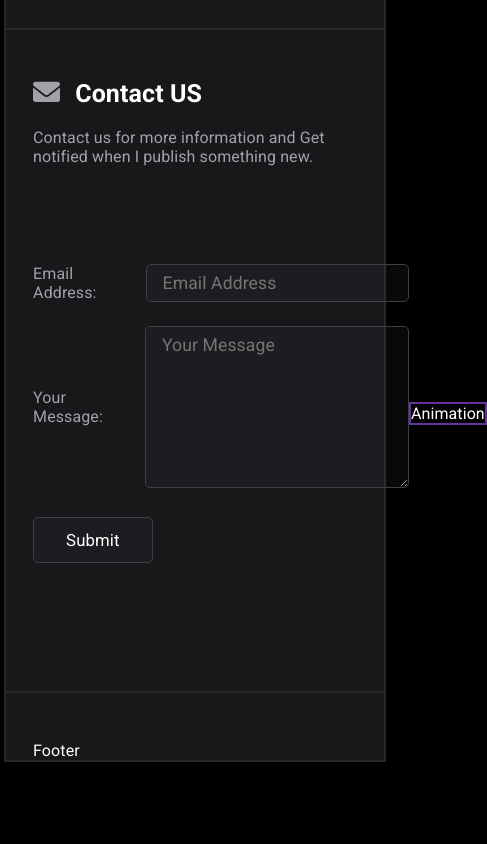
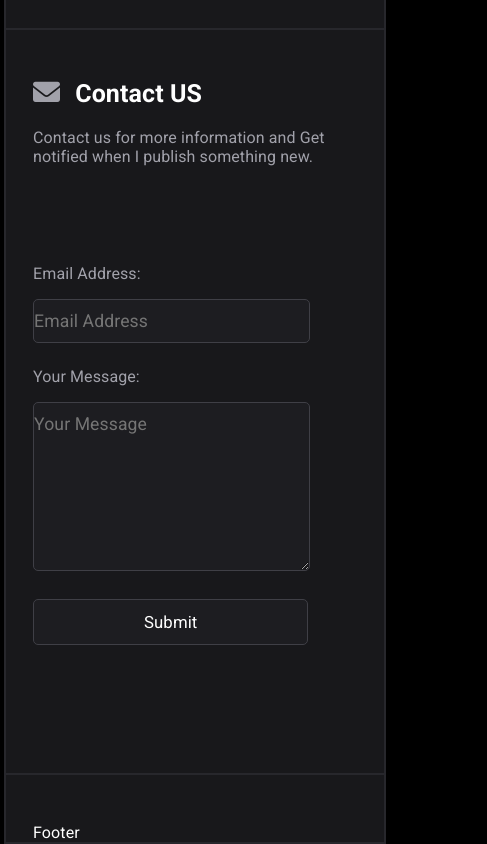
Before and after one commit to redarashid/potfolio, a React (Create React App) app: page / in a window 390 px wide. Shown: the part 4377-5221 px from the top of the page, 487 px wide, since content can reach past the window. Before the commit the page ends 5139 px from the top, so only its background shows below. Built offline with nearby package versions, Linux system fonts and the light colour scheme.

Commit message:
first commit

```diff
--- a/src/components/4.contact/ContactUs.css
+++ b/src/components/4.contact/ContactUs.css
@@ -62,3 +62,30 @@ section.contact-us button {
 section.contact-us button:hover {
     scale: 0.97;
 }
+
+
+/* =====================================
+  3- Responsive Design (media query)
+======================================== */
+
+@media (max-width: 600px) {
+    section.contact-us .animation {
+        display: none;
+    }
+    section.contact-us form {
+        display: flex;
+        flex-direction: column;
+        width: 85%;
+    }
+    section.contact-us form div.flex {
+        align-items: start;
+        flex-direction: column;
+    }
+    section.contact-us #email,
+    section.contact-us #message {
+        width: 100%;
+        margin-left: 0;
+        padding: 0.7rem 0;
+        margin-top: 1rem;
+    }
+}
```
